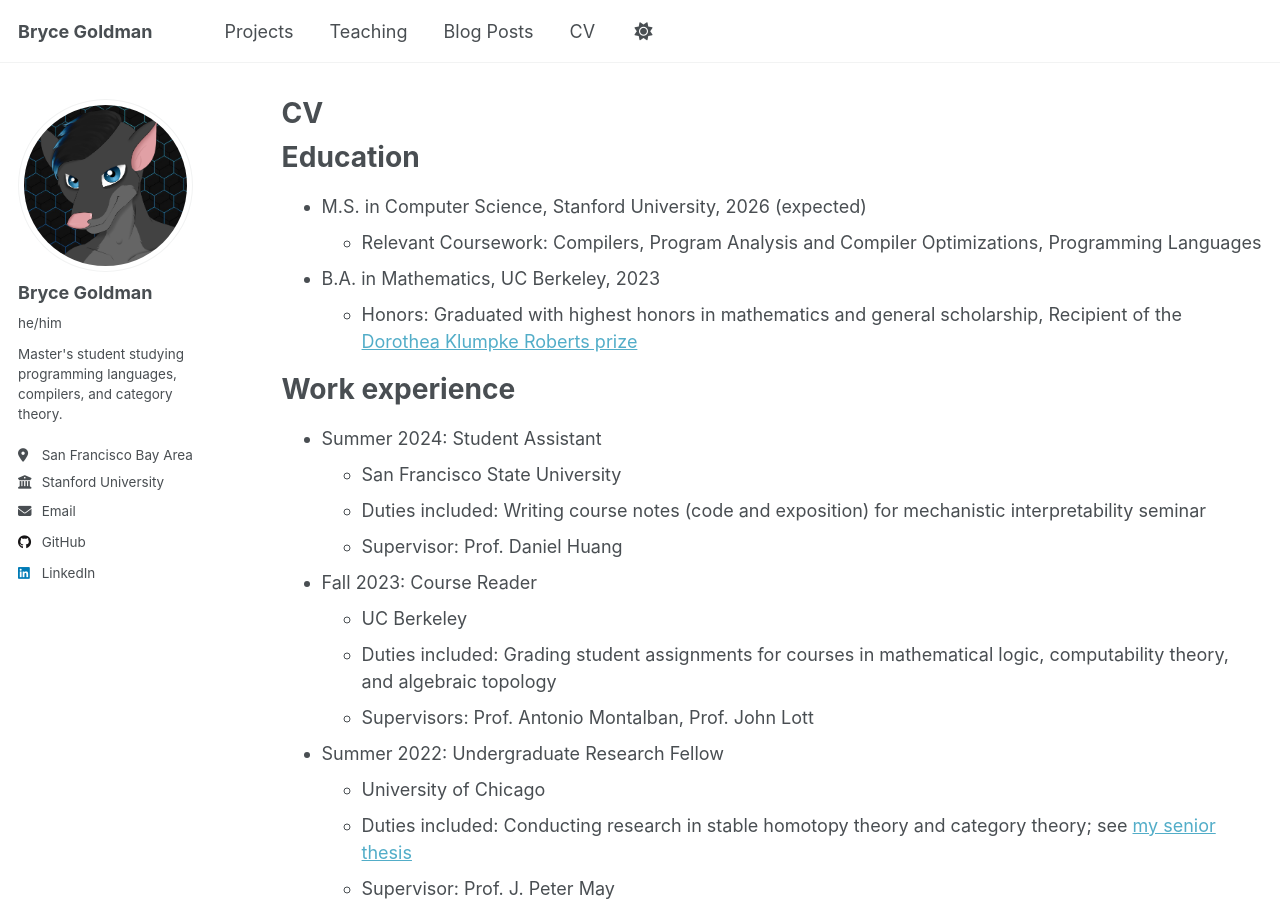
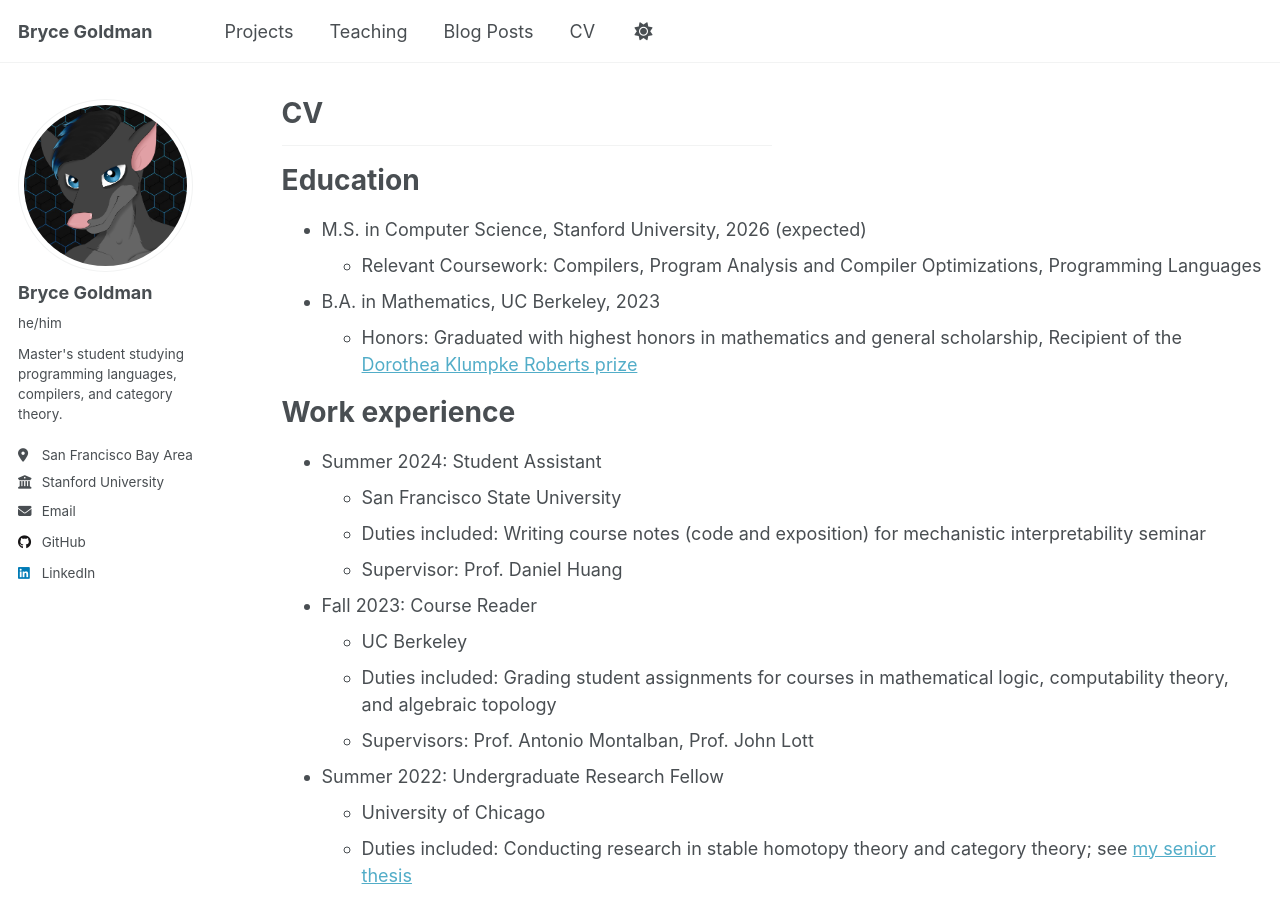
Before and after one commit to Alkizar/alkizar.github.io, a Jekyll site: the page built from _pages/cv.md, in a window 1280 px wide and 900 px high. Built offline with Jekyll 4.4.1, drawn with Linux system fonts in a browser that asks for light colours.

Commit message:
horizontal rule in CV

```diff
--- a/_pages/cv.md
+++ b/_pages/cv.md
@@ -6,6 +6,8 @@
 redirect_from:
   - /resume
 ---
+
+<hr style="width:50%;text-align:left;margin-left:0">
 
 {% include base_path %}
 
```
